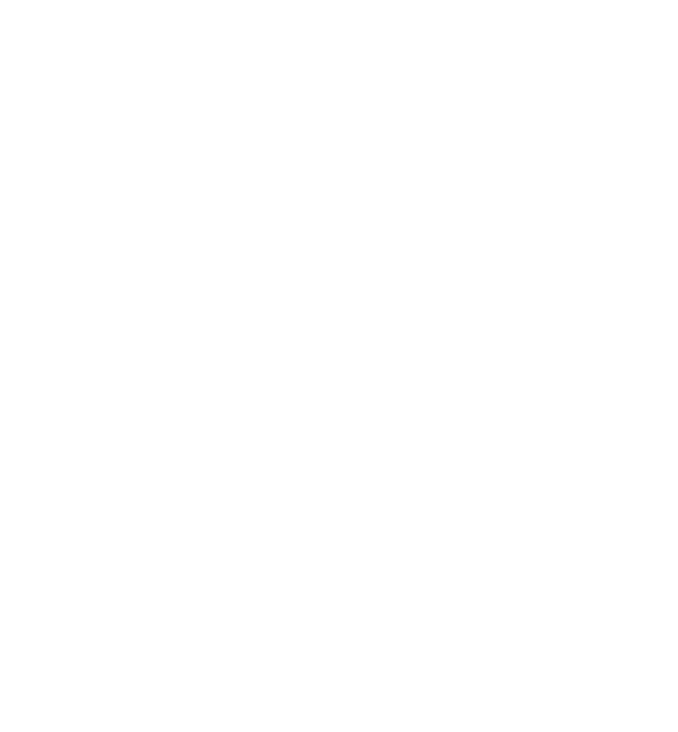
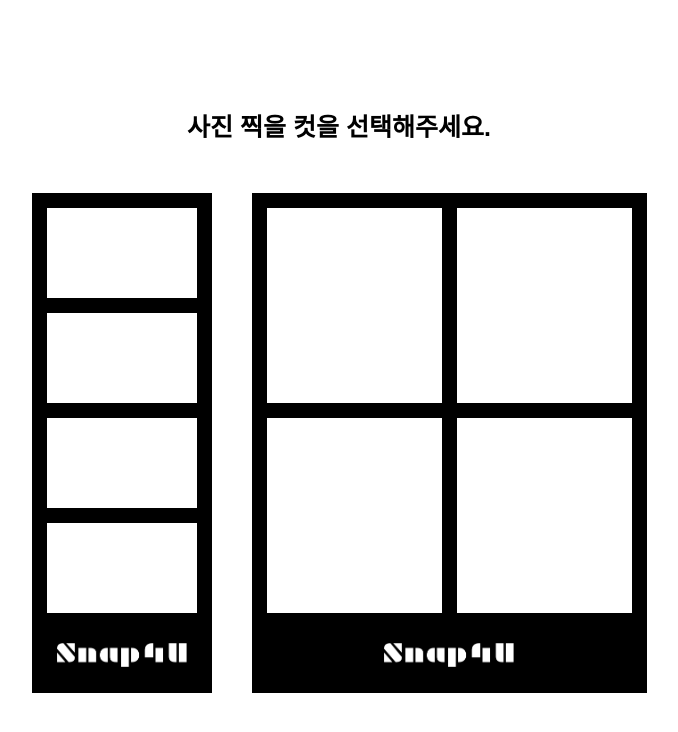
Before and after one commit to khskys0805/Snap4U, a React (Create React App) app: page /cut in a window 1280 px wide. Before the commit this address had no page. Shown: the top 732 px of the page, without its empty margins (301-979 px from the left). Built offline with nearby package versions, Linux system fonts and the light colour scheme.

Commit message:
컷 선택 화면 구성

```diff
--- a/src/App.js
+++ b/src/App.js
@@ -1,6 +1,7 @@
 import { BrowserRouter, Routes, Route, Navigate } from "react-router-dom";
 import "./App.css";
 import Home from "./pages/Home";
+import Cut from "./pages/Cut";
 
 function App() {
 	return (
@@ -8,6 +9,7 @@
 			<div className="App">
 				<Routes>
 					<Route path="/" element={<Home />} />
+					<Route path="/cut" element={<Cut />} />
 				</Routes>
 			</div>
 		</BrowserRouter>
--- /dev/null
+++ b/src/pages/Cut.js
@@ -0,0 +1,100 @@
+import styled from "styled-components";
+import logo from "../imgs/logo2.png";
+
+const Box = styled.div`
+	background: ${(props) => props.color || "blue"};
+	width: 900px;
+	height: 100%;
+	margin: 0 auto;
+	display: flex;
+	align-items: center;
+	justify-content: center;
+	flex-direction: column;
+`;
+
+const Title = styled.h2`
+	font-size: 25px;
+	margin-bottom: 50px;
+`;
+
+const Logo = styled.img.attrs({
+	src: logo,
+	alt: "",
+})`
+	width: 130px;
+	margin-top: 30px;
+`;
+
+const Grids = styled.div`
+	display: flex;
+`;
+const Grid1 = styled.div`
+	width: 180px;
+	height: 500px;
+	background: #000;
+	margin-right: 40px;
+	transition: box-shadow 500ms ease-in-out;
+	cursor: pointer;
+
+	&:hover {
+		box-shadow: 0 0 30px 0 rgba(0, 0, 0, 0.3);
+		transform: scale(1.05);
+	}
+`;
+
+const GridItem1 = styled.div`
+	width: 150px;
+	height: 90px;
+	background: #fff;
+	margin: 15px 0 0 15px;
+`;
+
+const Grid2 = styled.div`
+	width: 395px;
+	height: 500px;
+	background: #000;
+	transition: box-shadow 500ms ease-in-out;
+	cursor: pointer;
+
+	&:hover {
+		box-shadow: 0 0 30px 0 rgba(0, 0, 0, 0.3);
+		transform: scale(1.05);
+	}
+`;
+
+const GridWrap = styled.div`
+	display: flex;
+`;
+const GridItem2 = styled.div`
+	width: 175px;
+	height: 195px;
+	background: #fff;
+	margin: 15px 0 0 15px;
+`;
+
+const Cut = () => (
+	<Box color="white">
+		<Title>사진 찍을 컷을 선택해주세요.</Title>
+		<Grids>
+			<Grid1>
+				<GridItem1 />
+				<GridItem1 />
+				<GridItem1 />
+				<GridItem1 />
+				<Logo />
+			</Grid1>
+			<Grid2>
+				<GridWrap>
+					<GridItem2 />
+					<GridItem2 />
+				</GridWrap>
+				<GridWrap>
+					<GridItem2 />
+					<GridItem2 />
+				</GridWrap>
+				<Logo />
+			</Grid2>
+		</Grids>
+	</Box>
+);
+export default Cut;
--- a/src/pages/Home.js
+++ b/src/pages/Home.js
@@ -1,7 +1,9 @@
 import React from "react";
 import styled from "styled-components";
 import logo from "../imgs/logo.png";
+import { useNavigate } from "react-router-dom";
 
+// Box, Logo, Title, Buttons, Button 스타일은 그대로 유지합니다.
 const Box = styled.div`
 	background: ${(props) => props.color || "blue"};
 	width: 900px;
@@ -25,6 +27,7 @@
 	font-size: 30px;
 	margin-bottom: 100px;
 `;
+
 const Buttons = styled.div`
 	display: flex;
 `;
@@ -44,7 +47,6 @@
 	transition: box-shadow 1s ease-in-out;
 	font-size: 18px;
 
-	/* & 문자를 사용하여 Sass 처럼 자기 자신 선택 가능 */
 	&:hover {
 		background: rgba(255, 255, 255, 0.9);
 		color: #000;
@@ -55,15 +57,24 @@
 	}
 `;
 
-const Home = () => (
+// Home 컴포넌트 정의
+const Home = () => {
+	const navigate = useNavigate();
+
+	const handleOnClick = () => {
+		navigate(`/cut`);
+	};
+
+	return (
 		<Box color="white">
 			<Logo />
 			<Title>당신을 위한 스냅을 기록해보세요.</Title>
 			<Buttons>
-			<Button>사진 찍기</Button>
+				<Button onClick={handleOnClick}>사진 찍기</Button>
 				<Button>갤러리</Button>
 			</Buttons>
 		</Box>
 	);
+};
 
 export default Home;
```
Also changed, not shown: src/imgs/logo2.png (added). Lines whose indentation alone changed are shown as unchanged.
